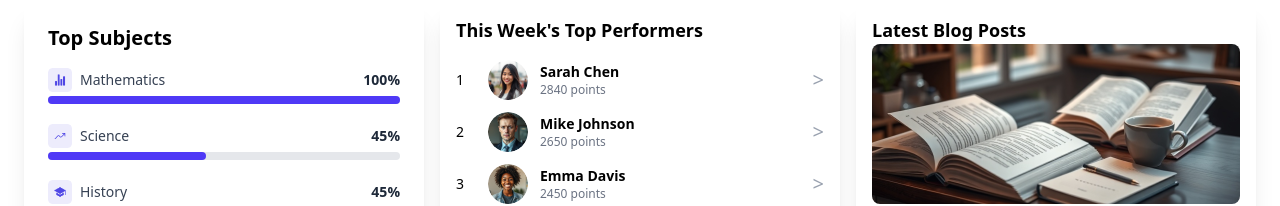
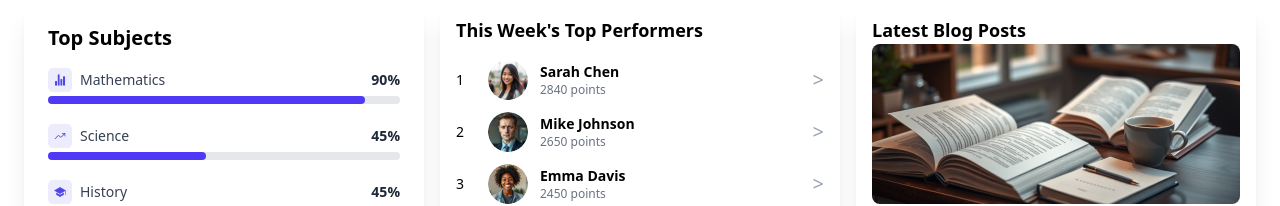
Before and after one commit to sureshjoshi88/brain-boster-app, a React (Vite) app: page / in a window 1280 px wide. Shown: the part 252-458 px from the top of the page. Built offline with nearby package versions, Linux system fonts and the light colour scheme; no server answers.

Commit message:
add data for math quize paresent

```diff
--- a/src/data/DashBorddata.js
+++ b/src/data/DashBorddata.js
@@ -12,10 +12,11 @@ export const DeshbordCard = [
     const scienceTotal = questions.gk.easy.length + questions.gk.hard.length + questions.gk.medium.length;
     const historyTotal = questions.history.easy.length + questions.history.hard.length + questions.history.medium.length;
     // const englishTotal = questions.gk.easy.length + questions.gk.hard.length + questions.gk.medium.length;
+    const mathTotal = questions.math.easy.length + questions.math.hard.length + questions.math.medium.length;
 
 
 export const subjects = [
-    { title: "Mathematics", percentage: 100, icon: "/FRAME (6).png" },
+    { title: "Mathematics", percentage: mathTotal, icon: "/FRAME (6).png" },
     { title: "Science", percentage: scienceTotal, icon: "/FRAME (7).png" },
     { title: "History", percentage: historyTotal, icon: "/FRAME (8).png" },
     { title: "English", percentage: 75, icon: "/FRAME (9).png" }
```
